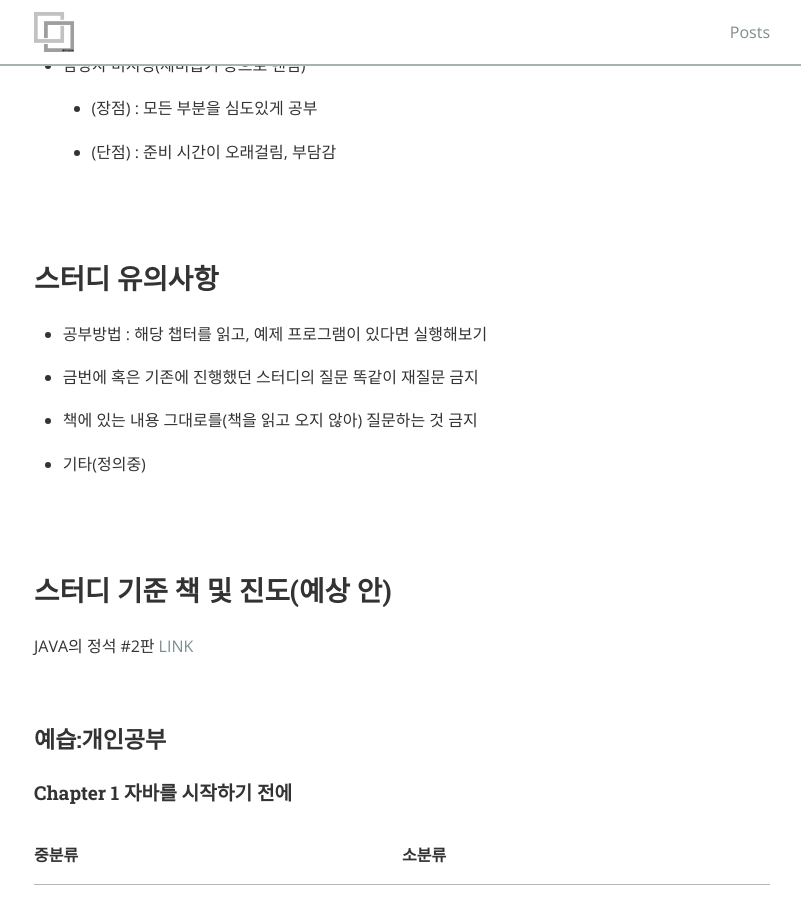
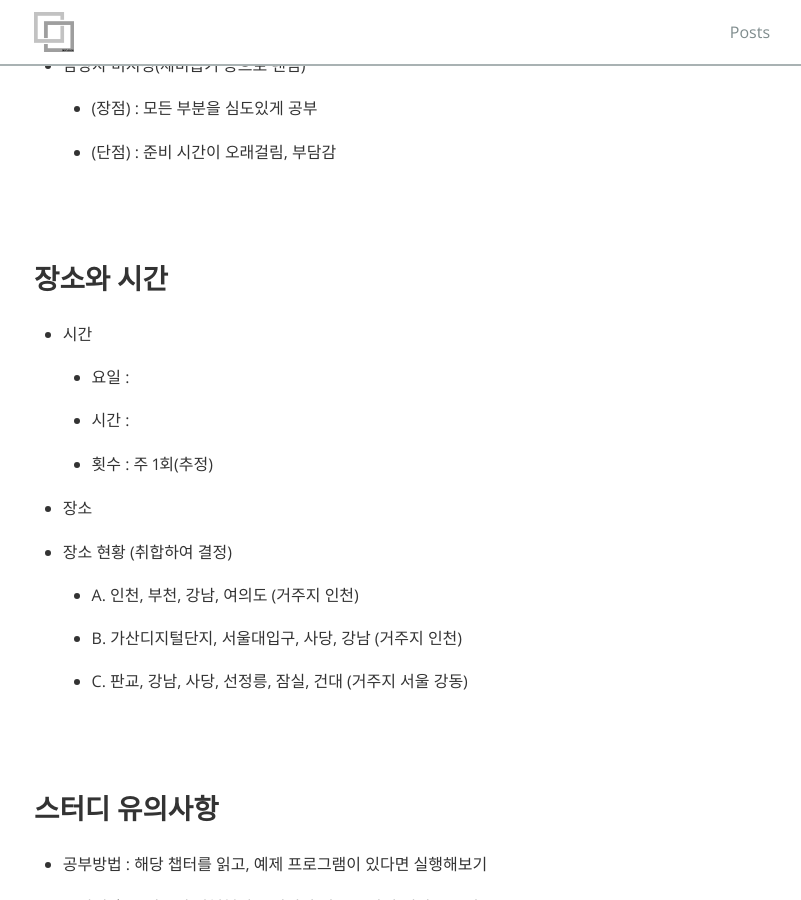
Before and after one commit to gptjs409/gptjs409.github.io, a Jekyll site: the page built from _posts/study/2019-10-18-java-basic-study.md, in a window 1280 px wide and 900 px high, scrolled down 1084 px. Shown: the whole window, without its empty margins (238-1039 px from the left). Built offline with Jekyll 4.4.1, drawn with Linux system fonts in a browser that asks for light colours; nearby versions of some CDN libraries.

Commit message:
Update 2019-10-18-java-basic-study.md

```diff
--- a/_posts/study/2019-10-18-java-basic-study.md
+++ b/_posts/study/2019-10-18-java-basic-study.md
@@ -47,6 +47,29 @@ tags:
   - (장점) : 모든 부분을 심도있게 공부
 
   - (단점) : 준비 시간이 오래걸림, 부담감
+
+<br>
+<br>
+
+## 장소와 시간
+
+- 시간
+
+  - 요일 :
+
+  - 시간 :
+
+  - 횟수 : 주 1회(추정)
+
+- 장소
+
+- 장소 현황 (취합하여 결정)
+
+  - A. 인천, 부천, 강남, 여의도 (거주지 인천)
+
+  - B. 가산디지털단지, 서울대입구, 사당, 강남 (거주지 인천)
+
+  - C. 판교, 강남, 사당, 선정릉, 잠실, 건대 (거주지 서울 강동)
 
 <br>
 <br>
```
